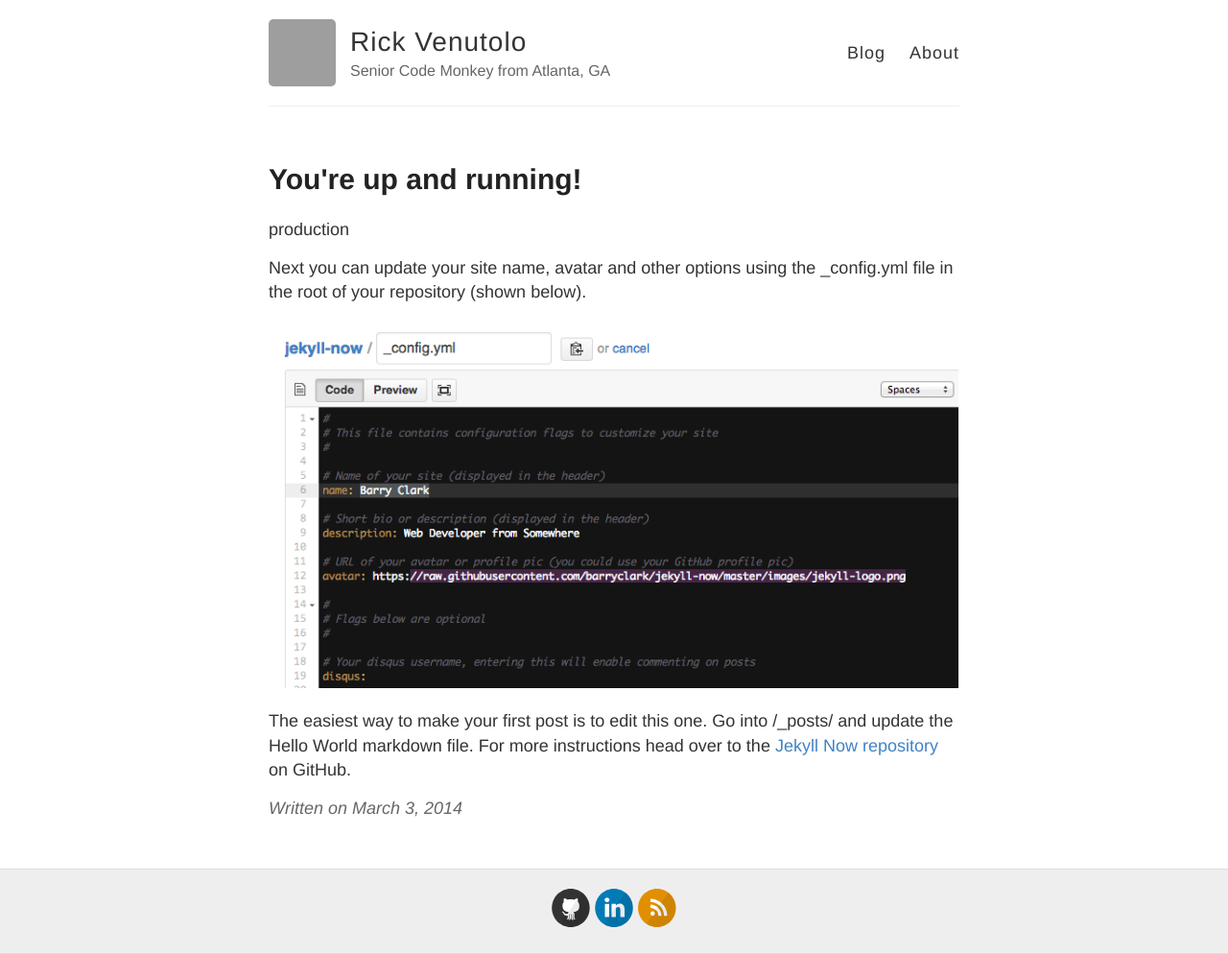
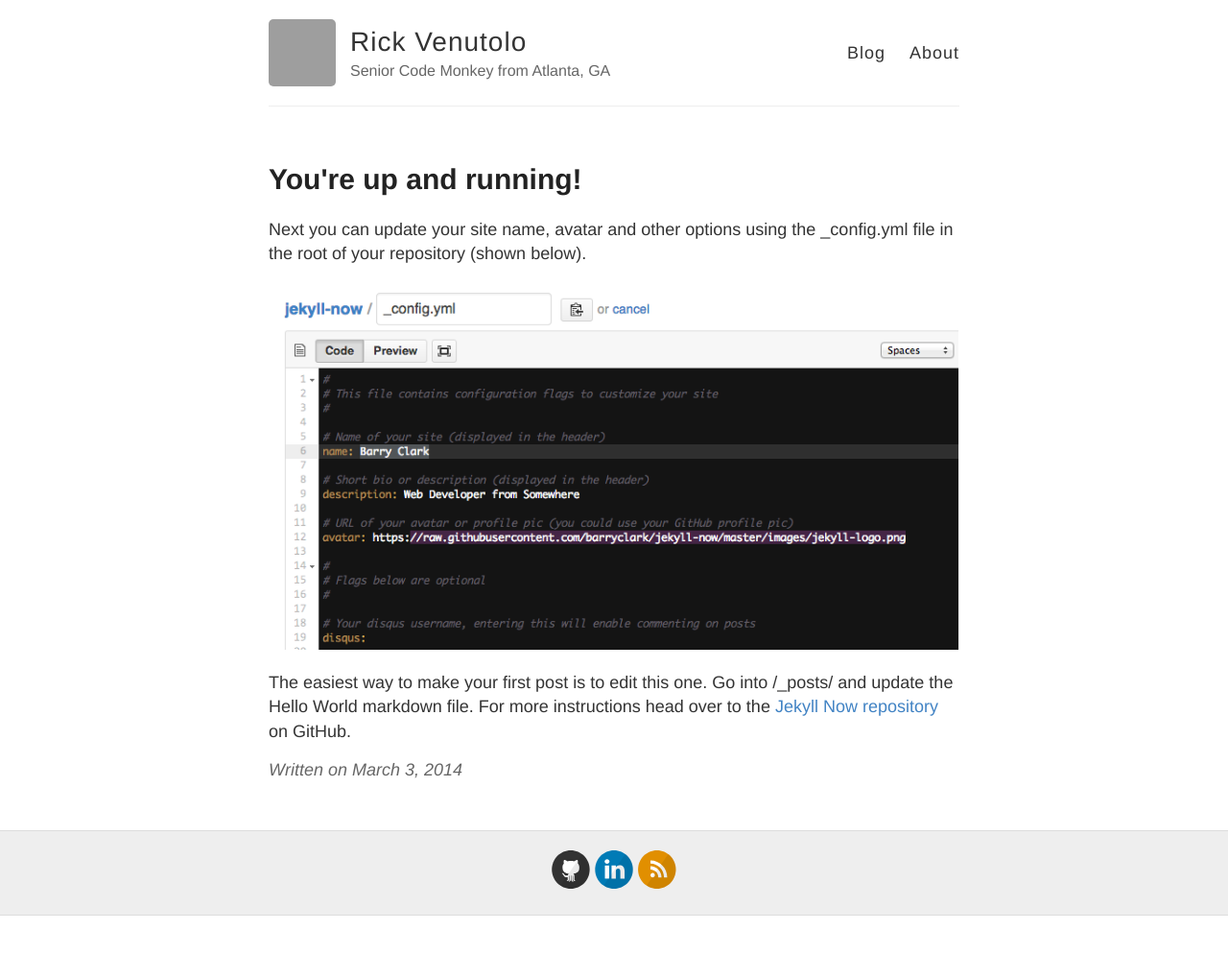
Before and after one commit to rvenutolo/jekyll-now-test, a Jekyll site: the page built from _posts/2014-3-3-Hello-World.md, in a window 1280 px wide. Shown: the whole page at 96% size. Built offline with Jekyll 4.4.1, drawn with Linux system fonts in a browser that asks for light colours; comment, search, counter and statistics services are not loaded; after the commit the page ends 954 px from its top, so only the background shows below that; grey boxes are pictures that could not be loaded.

Commit message:
Undo test change

```diff
--- a/_layouts/post.html
+++ b/_layouts/post.html
@@ -6,8 +6,6 @@ layout: default
   <h1>{{ page.title }}</h1>
 
   <div class="entry">
-    {{ jekyll.environment }}
-    {{ site.GH_ENV }}
     {{ content }}
   </div>
 
```
